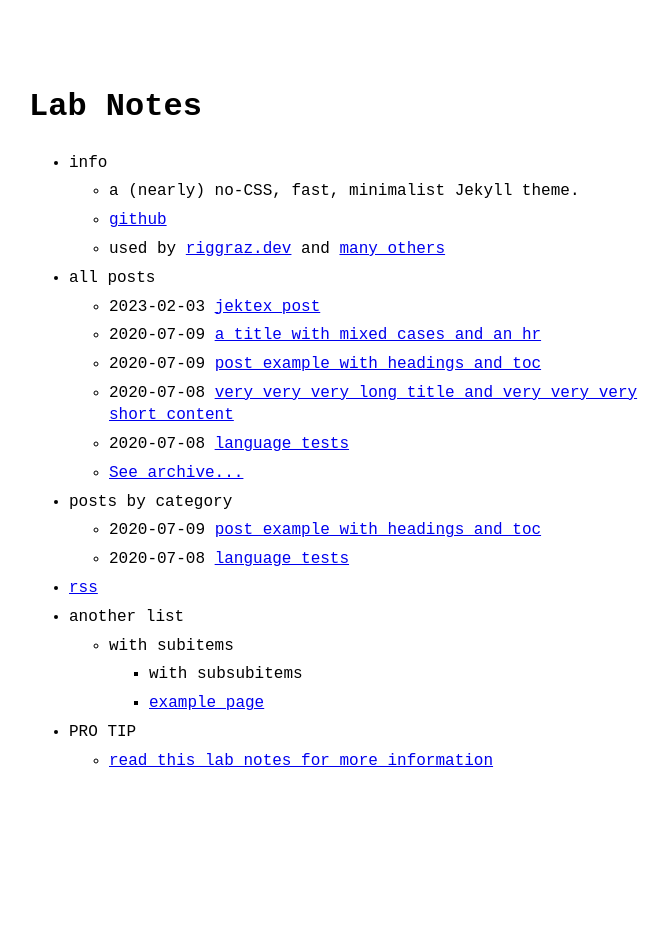
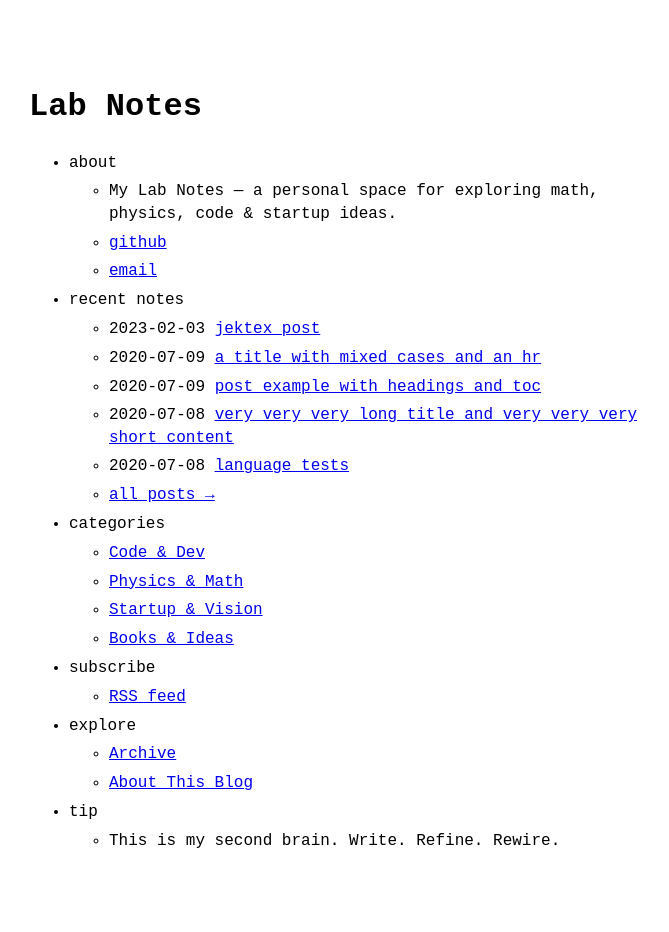
Before and after one commit to developerjonas/blog, a Jekyll site: the page built from index.md, in a window 1280 px wide. Shown: the whole page, without its empty margins (291-960 px from the left). Built offline with Jekyll 4.4.1, drawn with Linux system fonts in a browser that asks for light colours; before the commit the page ends 900 px from its top, so only the background shows below that.

Commit message:
Sidebar Updates

```diff
--- a/_config.yml
+++ b/_config.yml
@@ -15,7 +15,7 @@ remote_theme: riggraz/no-style-please # if you are using GitHub Pages, change it
 
 theme_config:
   appearance: "auto" # can be "light", "dark" or "auto"
-  back_home_text: ".." # customize text for homepage link in post layout
+  back_home_text: "../" # customize text for homepage link in post layout
   date_format: "%Y-%m-%d" # customize how date is formatted
   show_description: false # show blog description in home page
   lowercase_titles: true # show titles in lowercase in lists
--- a/_data/menu.yml
+++ b/_data/menu.yml
@@ -1,39 +1,44 @@
-# For documentation on this file, see:
-# https://github.com/riggraz/no-style-please#customize-the-menu
+# Optimized sidebar for developerjonas.com/blog
 
 entries:
-  - title: info
+  - title: about
     entries:
-      - title: a (nearly) no-CSS, fast, minimalist Jekyll theme.
+      - title: My Lab Notes — a personal space for exploring math, physics, code & startup ideas.
       - title: github
         url: https://github.com/developerjonas
-      - title: "used by <a href='https://riggraz.dev'>riggraz.dev</a> and <a href='https://github.com/riggraz/no-style-please/network/dependents'>many others</a>"
+      - title: email
+        url: mailto:developerjonas@gmail.com
 
-  - title: all posts
+  - title: recent notes
     post_list:
       limit: 5
       show_more: true
-      show_more_text: See archive...
+      show_more_text: all posts →
       show_more_url: archive.html
 
-  - title: posts by category
-    post_list:
-      category: example2
-      show_more: true
-      show_more_text: See more posts...
-      show_more_url: example2-archive.html
+  - title: categories
+    entries:
+      - title: Code & Dev
+        url: /blog/category/code
+      - title: Physics & Math
+        url: /blog/category/science
+      - title: Startup & Vision
+        url: /blog/category/startup
+      - title: Books & Ideas
+        url: /blog/category/books
 
-  - title: rss
-    url: feed.xml
+  - title: subscribe
+    entries:
+      - title: RSS feed
+        url: /blog/feed.xml
 
-  - title: another list
+  - title: explore
     entries:
-      - title: with subitems
-        entries:
-          - title: with subsubitems
-          - title: example page
-            url: about
-  - title: PRO TIP
+      - title: Archive
+        url: /blog/archive.html
+      - title: About This Blog
+        url: /blog/about
+
+  - title: tip
     entries:
-      - title: read this lab notes for more information
-        url: https://developerjonas.com/blog/lab-notes
+      - title: This is my second brain. Write. Refine. Rewire.
```
